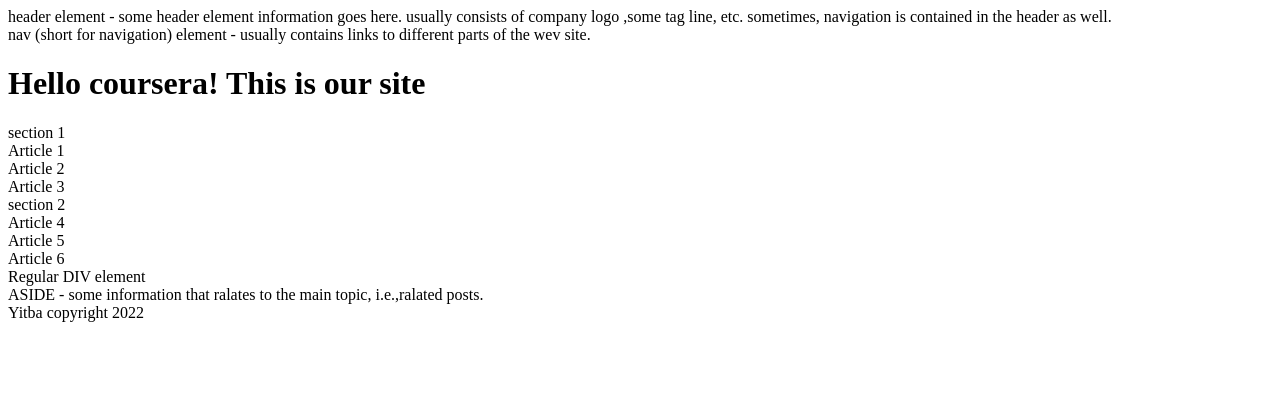
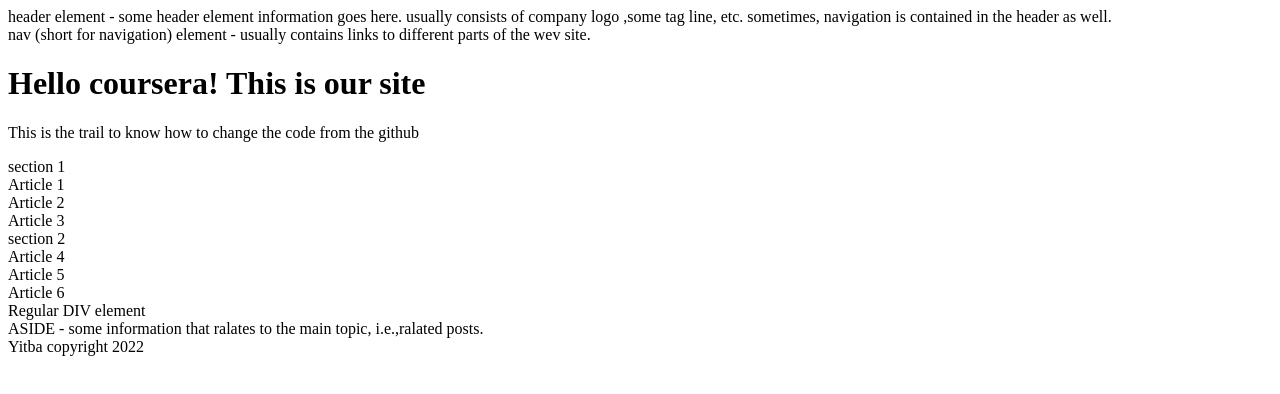
Before and after one commit to yit122119/coursera-test, a plain HTML site: page site/index.html in a window 1280 px wide. Drawn offline with Linux system fonts and the light colour scheme.

Commit message:
Update index.html

```diff
--- a/site/index.html
+++ b/site/index.html
@@ -12,6 +12,7 @@
         <nav>nav (short for navigation) element - usually contains links to different parts of the wev site.</nav>
     </header>
     <h1>Hello coursera! This is our site</h1>
+    <p>This is the trail to know how to change the code from the github<p>
     <section>
         section 1
         <article>Article 1</article>
```
